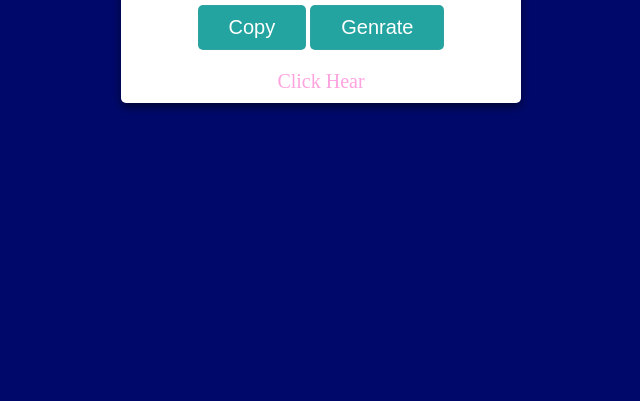
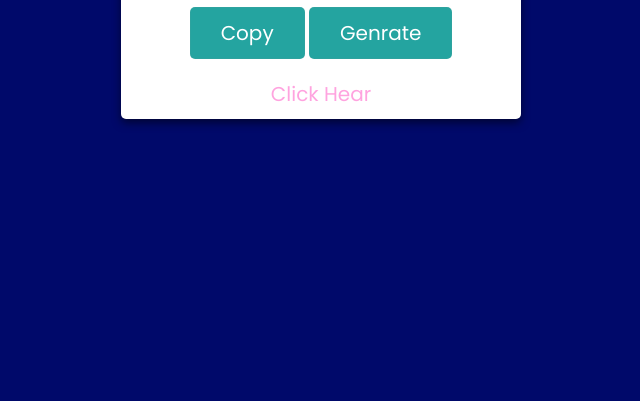
Before and after one commit to Savanindurkar7/Random-Password-Generator-, a plain HTML site: page index.html in a window 1280 px wide. Shown: the part 399-800 px from the top of the page, without its empty margins (319-959 px from the left). Drawn offline with Linux system fonts and the light colour scheme.

Commit message:
Update style.css

```diff
--- a/style.css
+++ b/style.css
@@ -1,7 +1,11 @@
+@import url('https://fonts.googleapis.com/css2?family=Poppins:ital,wght@0,100;0,200;0,300;0,400;0,500;0,600;0,700;0,800;0,900;1,100;1,200;1,300;1,400;1,500;1,600;1,700;1,800;1,900&display=swap');
+
+
 *{
   margin: 0;
   padding: 0;
   box-sizing: border-box;
+  font-family: "Poppins", sans-serif;
 }
 
 html,
```
